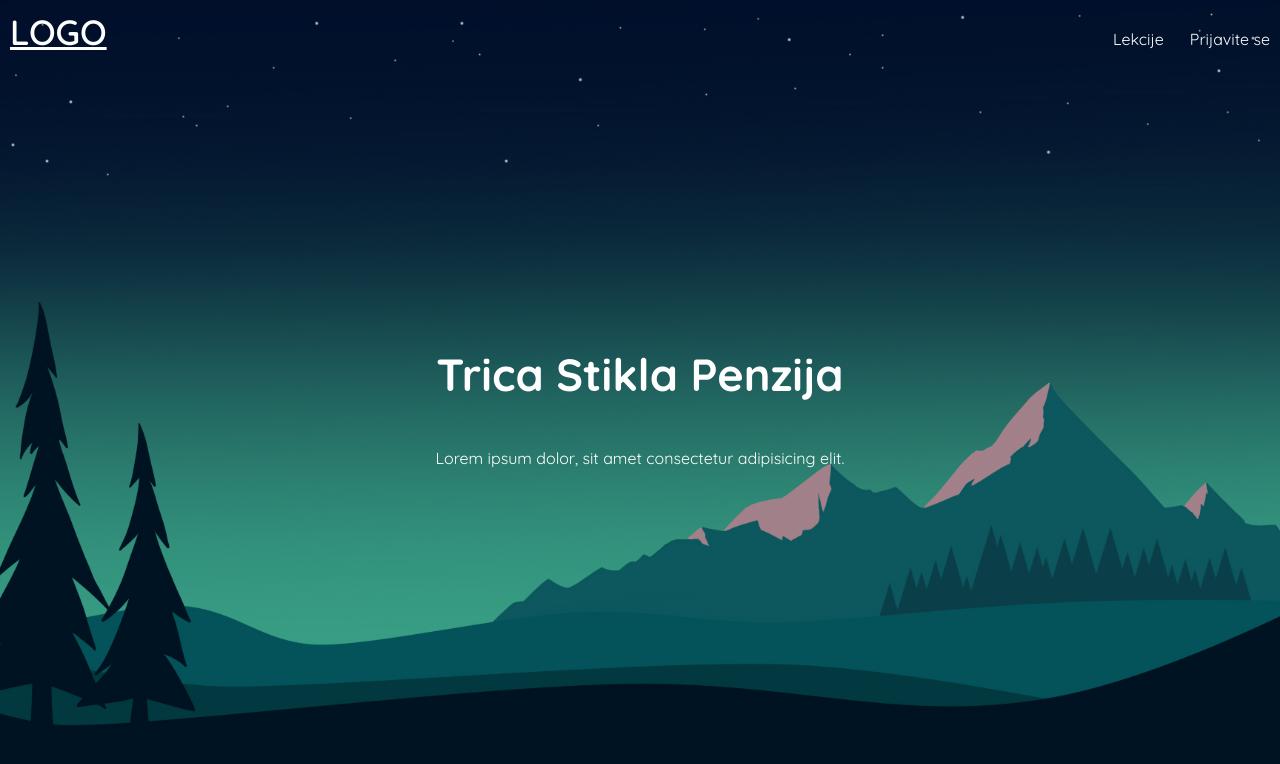
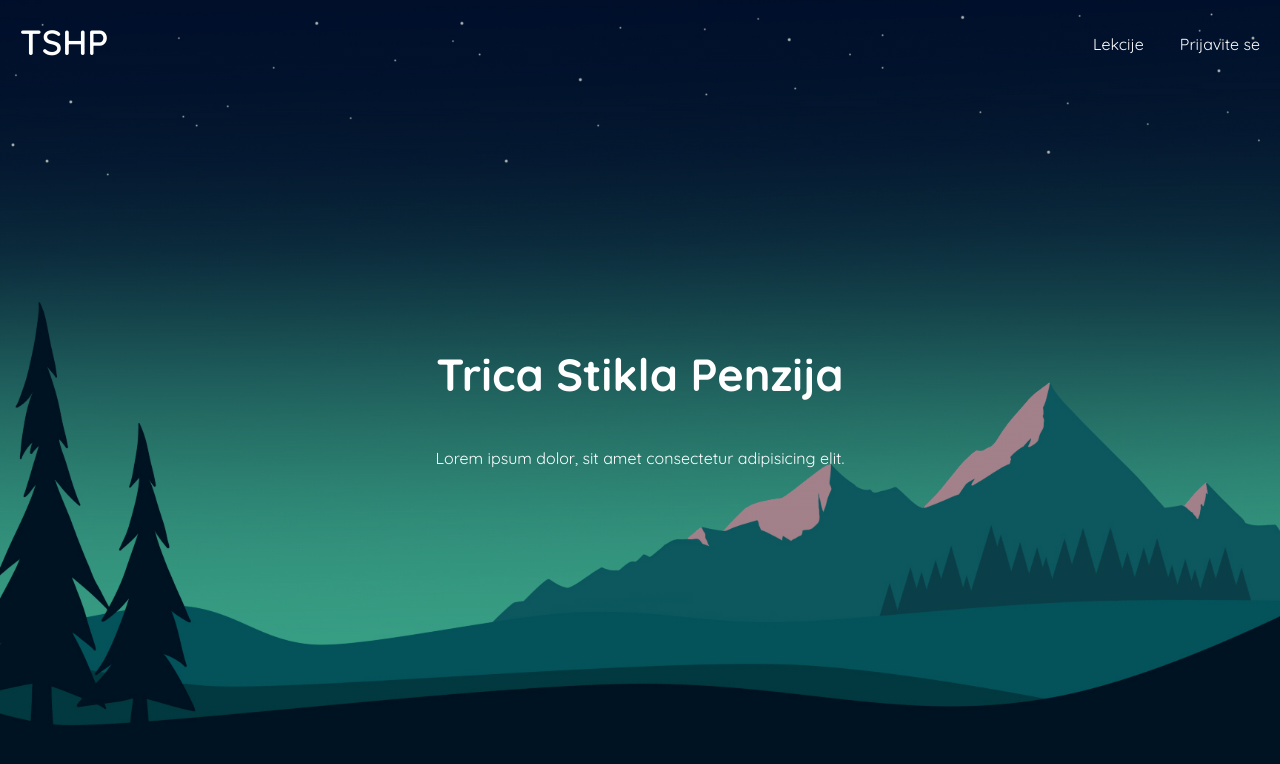
Before and after one commit to najkela/tshp, a React (Vite) app: page / in a window 1280 px wide. Shown: the top 764 px of the page. Built offline with nearby package versions, Linux system fonts and the light colour scheme; no server answers.

Commit message:
firestore + full signin

```diff
--- a/src/firebase-config.js
+++ b/src/firebase-config.js
@@ -2,6 +2,7 @@
 import { initializeApp } from "firebase/app";
 import { getAnalytics } from "firebase/analytics";
 import { getAuth } from "firebase/auth";
+import { getFirestore } from "firebase/firestore";
 // TODO: Add SDKs for Firebase products that you want to use
 // https://firebase.google.com/docs/web/setup#available-libraries
 
@@ -22,5 +23,7 @@ const app = initializeApp(firebaseConfig);
 const analytics = getAnalytics(app);
 
 const auth = getAuth(app);
+const db = getFirestore(app);
 
-export { app, auth };
+
+export { app, auth, db };
--- a/src/pages/Home.css
+++ b/src/pages/Home.css
@@ -51,12 +51,29 @@
   font-size: 16px;
   color: #fff;
   text-decoration: none;
-  margin-right: 10px;
+  margin-right: 20px;
 }
 
-.navbar ul li a:hover {
-  background-color: #000;
 
+.navbar ul li span {
+  padding: 10px, 18px;
+  border-radius: 5px;
+  font-family: 'Quicksand', sans-serif;
+  font-size: 16px;
+  color: #fff;
+  text-decoration: none;
+  margin-right: 20px;
+}
+
+
+.logo {
+  font-family: 'Quicksand', sans-serif;
+  color: #fff;
+  font-size: 35px;
+  font-weight: 600;
+  text-transform: uppercase;
+  margin-top: 10px;
+  margin-left: 10px;
 }
 
 .navbar h1 {
--- a/src/pages/Home.jsx
+++ b/src/pages/Home.jsx
@@ -1,17 +1,47 @@
-import React from 'react';
+import React, { useEffect, useState } from 'react';
 import './Home.css';
 import { Link } from 'react-router-dom';
+import { useAuth } from '../contexts/authContext';
+import { doc, getDoc } from 'firebase/firestore'; // Import Firestore funkcija
+import { db } from '../firebase-config'; // Tvoj Firestore config
+
 const Home = () => {
+  const { currentUser, userLoggedIn } = useAuth();
+  const [username, setUsername] = useState('');
 
+  useEffect(() => {
+    const fetchUsername = async () => {
+      if (currentUser) {
+        try {
+          const userDoc = doc(db, 'users', currentUser.uid); // Referenca na dokument
+          const userSnap = await getDoc(userDoc); // Dohvati podatke dokumenta
+          if (userSnap.exists()) {
+            setUsername(userSnap.data().username || 'Anonimni kul korisnik'); // Postavi username
+          } else {
+            console.error('Dokument ne postoji!');
+          }
+        } catch (error) {
+          console.error('Greška pri dohvatanju podataka:', error);
+        }
+      }
+    };
+
+    fetchUsername();
+  }, [currentUser]);
 
   return (
     <div className="container">
       <div className='row'>
         <nav className='navbar'>
-          <Link to="/" className="logo"><h1>LOGO</h1></Link>
+          <Link to="/" className="logo"><h1>TSHP</h1></Link>
           <ul>
             <li><Link to="/courses" className="nav-link">Lekcije</Link></li>
-            <li><Link to="/login" className="nav-link">Prijavite se</Link></li>
+            {!userLoggedIn ? (
+              <li><Link to="/login" className="nav-link">Prijavite se</Link></li>
+            ) : (
+              <li><span>{username}</span></li>
+            )}
+
           </ul>
         </nav>
         <div className='content'>
--- a/src/pages/Login.jsx
+++ b/src/pages/Login.jsx
@@ -7,8 +7,10 @@ import {
 } from '../auth';
 import { auth } from '../firebase-config';
 import { updateProfile } from 'firebase/auth';
-import { Navigate } from 'react-router-dom';
 import { useNavigate } from "react-router";
+import { doc } from 'firebase/firestore';
+import { setDoc } from 'firebase/firestore';
+import { db } from '../firebase-config';
 
 
 const Login = () => {
@@ -19,6 +21,21 @@ const Login = () => {
   const [repeatPassword, setRepeatPassword] = useState('');
   const [isRegistering, setIsRegistering] = useState(false);
   const [error, setError] = useState('');
+
+  const saveUserToFirestore = async (user) => {
+    try {
+      const userDocRef = doc(db, "users", user.uid);
+      await setDoc(userDocRef, {
+        email: user.email,
+        username: user.displayName || "Anonimni kul korisnik",
+        score: 0,
+      });
+      console.log("Korisnik je sačuvan u Firestore!");
+    } catch (error) {
+      console.error("Greška pri čuvanju korisnika u Firestore:", error);
+    }
+  };
+
 
   const handleSubmit = async (e) => {
     e.preventDefault();
@@ -31,13 +48,15 @@ const Login = () => {
       }
       try {
 
-        await doCreateUserWithEmailAndPass(email, password);
+        const userCredential = await doCreateUserWithEmailAndPass(email, password);
+        const user = userCredential.user;
+
 
         await updateProfile(auth.currentUser, {
           displayName: username, // Postavljanje displayName na korisničko ime
         });
 
-        await auth.currentUser.reload();
+        await saveUserToFirestore(user);
 
         navigate('/');
       } catch (err) {
```
